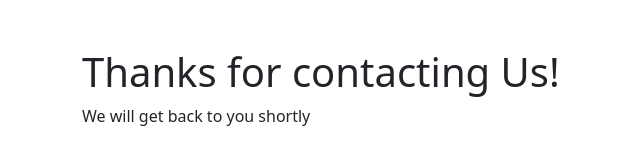
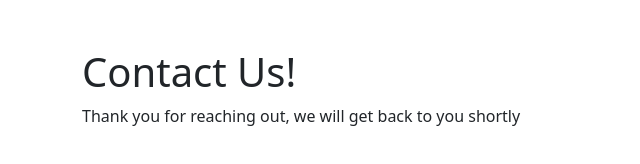
Before and after one commit to aoclee/contact, a plain HTML site: page success.html in a window 1280 px wide. Shown: the whole page, without its empty margins (0-640 px from the left). Drawn offline with nearby package versions, Linux system fonts and the light colour scheme.

Commit message:
Add files via upload

```diff
--- a/success.html
+++ b/success.html
@@ -1,4 +1,4 @@
-<!doctype html>
+ <!doctype html>
 <html lang="en">
   <head>
     <!-- Required meta tags -->
@@ -13,15 +13,15 @@
   <body>
 
     <div class="container mt-5">
-      		<h1>Thanks for contacting Us!</h1>
-        <p> We will get back to you shortly</p>
+        <h1>Contact Us!</h1>
+        <p>Thank you for reaching out, we will get back to you shortly</p>
     </div>
 
     <!-- Optional JavaScript; choose one of the two! -->
 
     <!-- Option 1: Bootstrap Bundle with Popper -->
     <script src="https://cdn.jsdelivr.net/npm/bootstrap@5.0.1/dist/js/bootstrap.bundle.min.js" integrity="sha384-gtEjrD/SeCtmISkJkNUaaKMoLD0//ElJ19smozuHV6z3Iehds+3Ulb9Bn9Plx0x4" crossorigin="anonymous"></script>
-
+    <input type="hidden" name="_next" value="https://aoclee.github.io/contact/success.html" >
     <!-- Option 2: Separate Popper and Bootstrap JS -->
     <!--
     <script src="https://cdn.jsdelivr.net/npm/@popperjs/core@2.9.2/dist/umd/popper.min.js" integrity="sha384-IQsoLXl5PILFhosVNubq5LC7Qb9DXgDA9i+tQ8Zj3iwWAwPtgFTxbJ8NT4GN1R8p" crossorigin="anonymous"></script>
```
Also changed, not shown: index.html (+1 -1 lines).
